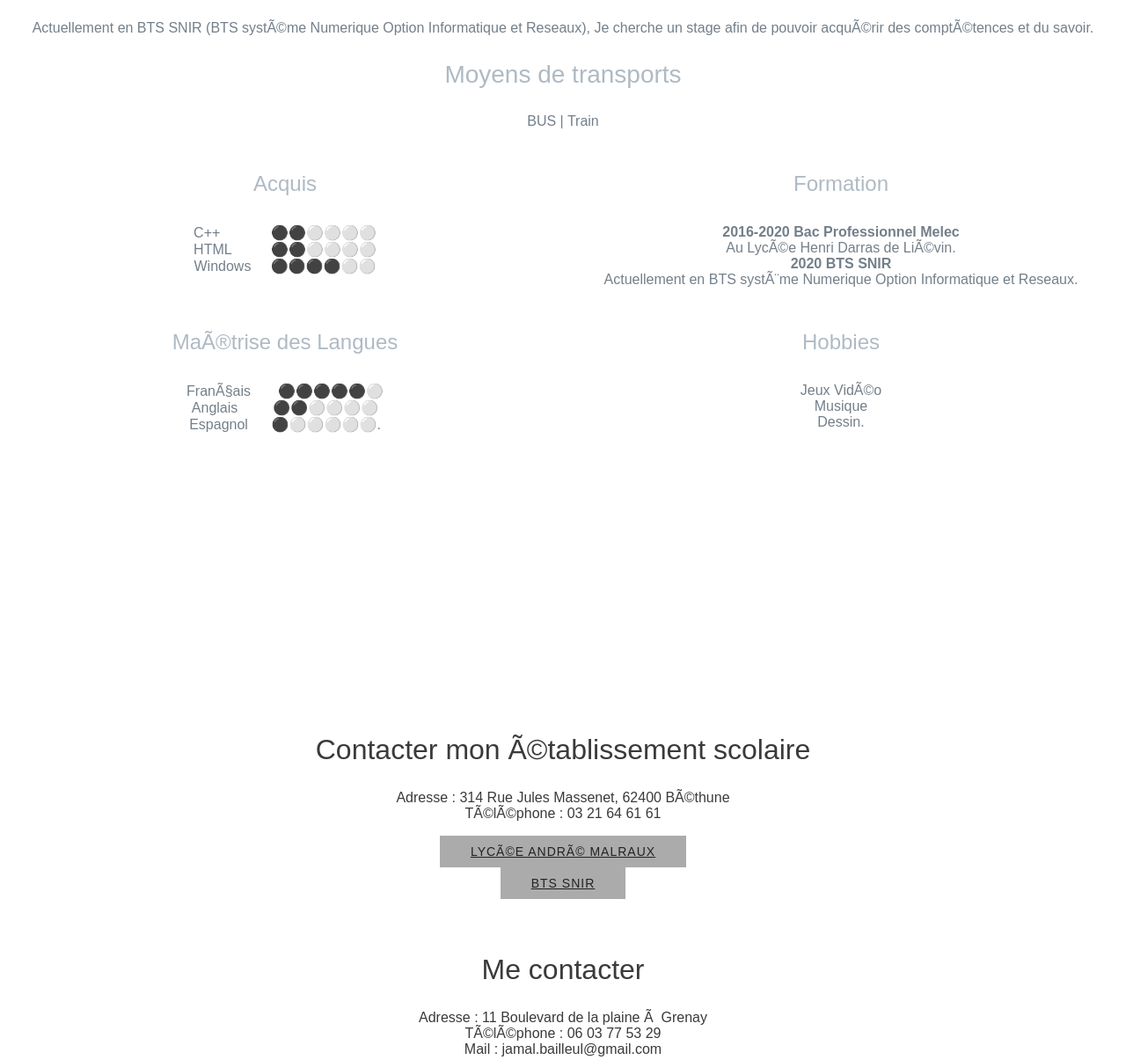
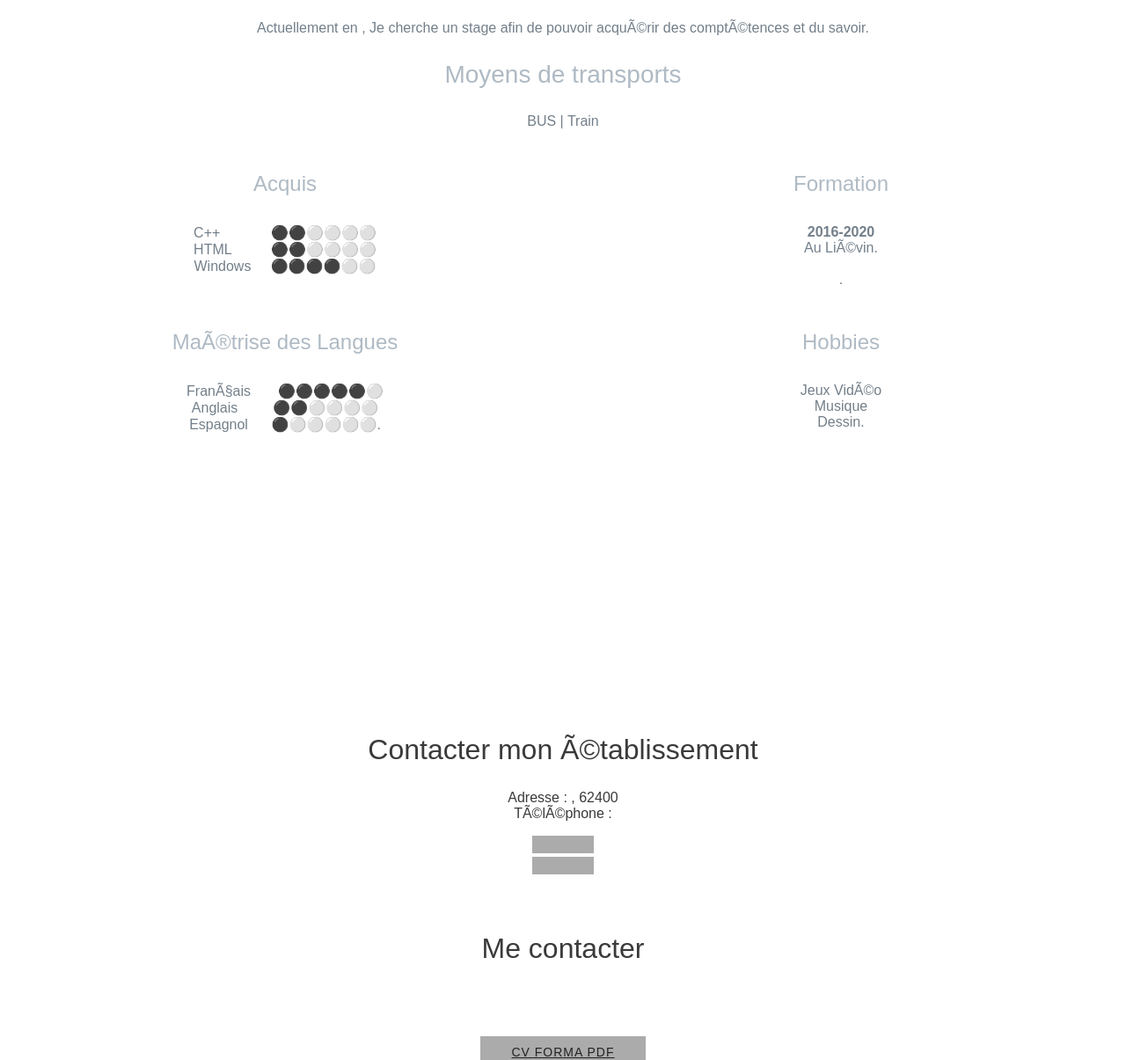
Before and after one commit to En3ide/HTML-CSS, a plain HTML site: page TP-DM/CV-Stage/CV-Stage.html in a window 1280 px wide. Shown: the part 225-1430 px from the top of the page at 88% size. Drawn offline with Linux system fonts and the light colour scheme.

Commit message:
Update CV-Stage.html

```diff
--- a/TP-DM/CV-Stage/CV-Stage.html
+++ b/TP-DM/CV-Stage/CV-Stage.html
@@ -14,7 +14,7 @@
 				<div class="text-center">
 					<div class="content-block">
                      <h2>Jamel Bailleul</h2>
-                     <p>Actuellement en BTS SNIR (BTS systéme Numerique Option Informatique et Reseaux), Je cherche un stage afin de pouvoir acquérir des comptétences et du savoir.</p>
+                     <p>Actuellement en , Je cherche un stage afin de pouvoir acquérir des comptétences et du savoir.</p>
 					 <h3>Moyens de transports</h3>
 					 <p>BUS | Train</p>
 						<div class="row">
@@ -34,9 +34,9 @@
                             <div class="media">
                                 <div class="media-body">
                                      <h4>Formation</h4>
-                                     <p><strong>2016-2020 Bac Professionnel Melec</strong><br/>Au Lycée Henri Darras de Liévin.<br/>
-									 <strong>2020 BTS SNIR</strong><br/>
-									 Actuellement en BTS système Numerique Option Informatique et Reseaux.</p>
+                                     <p><strong>2016-2020 </strong><br/>Au Liévin.<br/>
+									 <strong></strong><br/>
+									 .</p>
                                 </div>
                             </div>
                         </div>
@@ -74,18 +74,18 @@
     <div class="container">
         <div class="row">
             <div class="col-lg-12 text-center">
-                <h2 style="color:#3A3A3A">Contacter mon établissement scolaire</h2>
-                <p style="color:#3A3A3A">Adresse : 314 Rue Jules Massenet, 62400 Béthune<br/>Téléphone : 03 21 64 61 61</p>
-                <a href="https://andre-malraux-bethune.enthdf.fr" class="btn btn-main" style="color:#222">Lycée André Malraux</a>
+                <h2 style="color:#3A3A3A">Contacter mon établissement</h2>
+                <p style="color:#3A3A3A">Adresse : , 62400 <br/>Téléphone : </p>
+                <a href="https://andre-malraux-bethune.enthdf.fr" class="btn btn-main" style="color:#222"></a>
             </div>
             <div class="col-lg-12 text-center">
-                 <a href="./CV-Stage_files/Dépliant-BTS-SN-VF.pdf" class="btn btn-main" style="color:#222"> BTS SNIR </a>
+                 <a href="./CV-Stage_files/Dépliant-BTS-SN-VF.pdf" class="btn btn-main" style="color:#222"> </a>
              </div>
 		<div class="col-lg-12 text-center">
 			<div>
 				<br/><br/>
 				<h2 style="color:#3A3A3A">Me contacter</h2>
-				<p style="color:#3A3A3A">Adresse : 11 Boulevard de la plaine à Grenay<br/>Téléphone : 06 03 77 53 29<br/>Mail : jamal.bailleul@gmail.com</p>
+
 			</div>
 			<div><br/><br/><br/>
 				<a href="./CV-Stage_files/CV-Stage.pdf" class="btn-main" style="color:#222"> CV Forma PDF </a>
```
